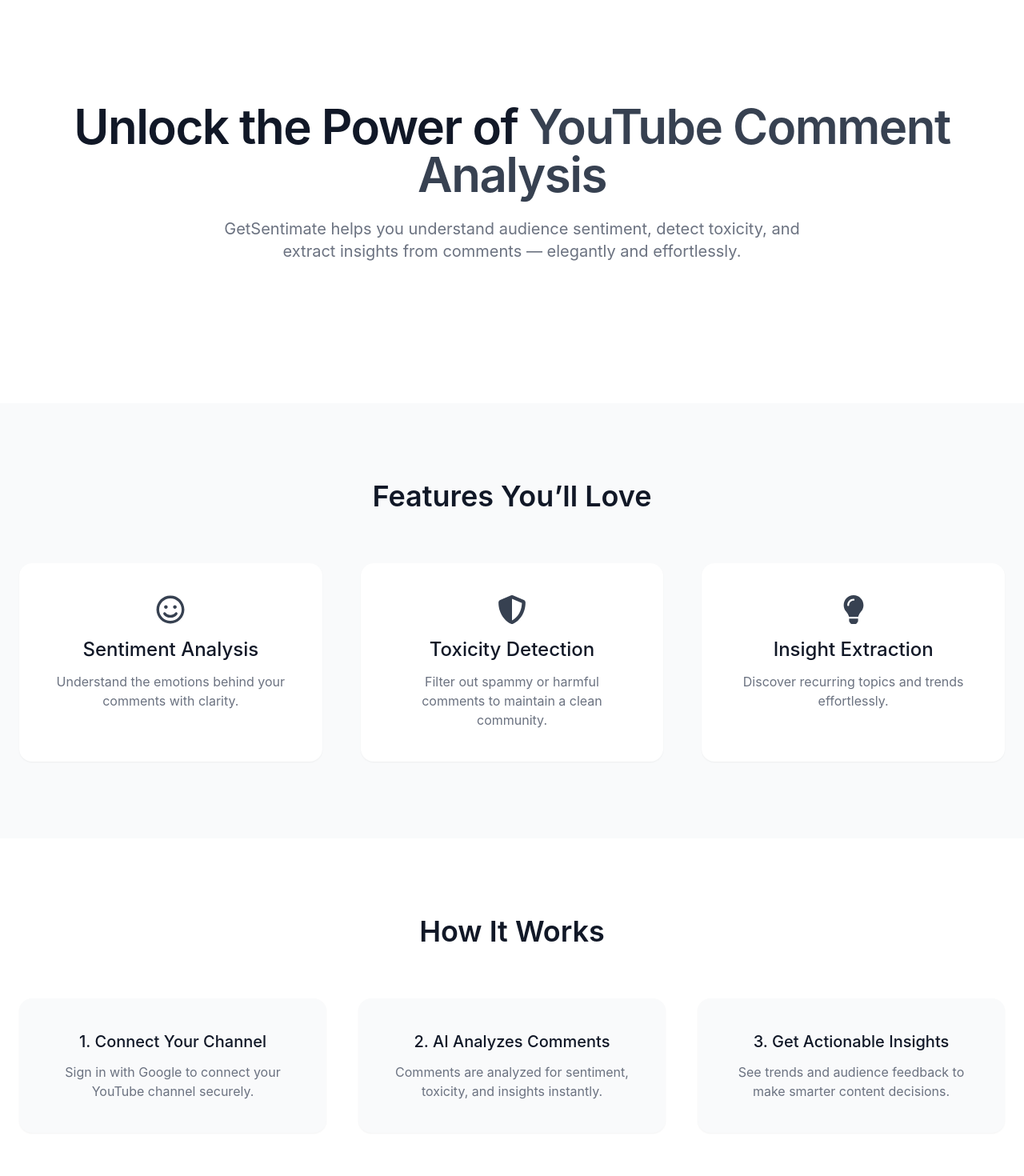
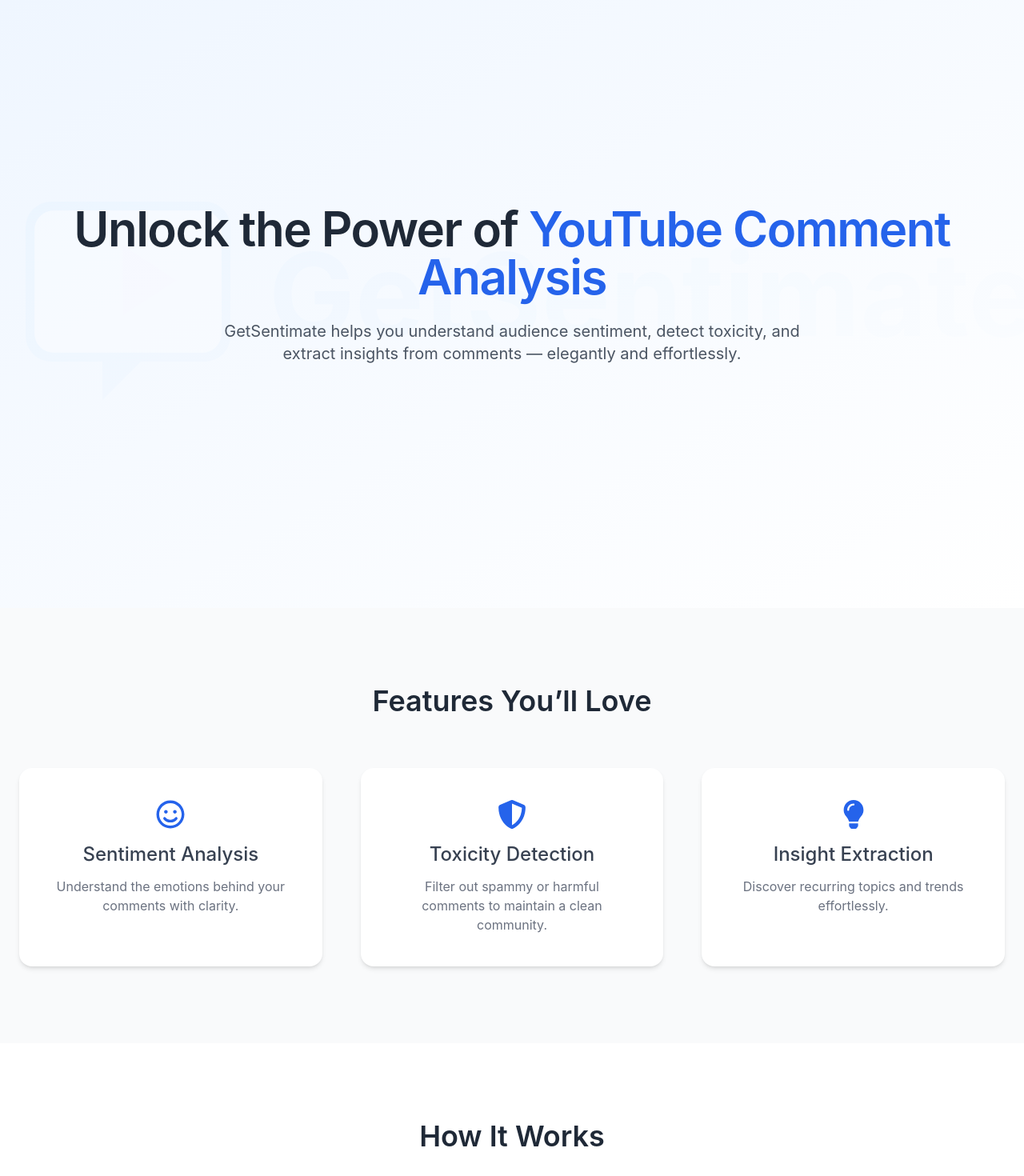
Before and after one commit to vaidiksule/getsentimate, a Next.js app in the folder frontend/: page / in a window 1280 px wide. Shown: the top 1470 px of the page at 80% size. Built offline with nearby package versions, Linux system fonts and the light colour scheme; no server answers.

Commit message:
improved landing page UI

```diff
--- a/frontend/src/app/page.tsx
+++ b/frontend/src/app/page.tsx
@@ -46,12 +46,13 @@
     <main className="min-h-screen font-sans text-gray-900 bg-white antialiased">
 
       {/* Hero Section */}
-      <section className="relative overflow-hidden">
-        <div className="max-w-7xl mx-auto px-6 py-32 text-center">
-          <h1 className="text-5xl md:text-6xl font-semibold mb-6 leading-tight tracking-tight">
-            Unlock the Power of <span className="text-gray-700">YouTube Comment Analysis</span>
+      <section className="relative overflow-hidden bg-gradient-to-br from-blue-50 to-white py-32">
+        <div className="absolute inset-0 bg-[url('/public/getsentimate-logo.svg')] opacity-50 bg-no-repeat bg-center bg-contain mix-blend-soft-light"></div>
+        <div className="max-w-7xl mx-auto px-6 py-32 text-center relative">
+          <h1 className="text-5xl md:text-6xl font-semibold mb-6 leading-tight tracking-tight text-gray-800">
+            Unlock the Power of <span className="text-blue-600">YouTube Comment Analysis</span>
           </h1>
-          <p className="text-lg md:text-xl text-gray-500 max-w-3xl mx-auto mb-12">
+          <p className="text-lg md:text-xl text-gray-600 max-w-3xl mx-auto mb-12">
             GetSentimate helps you understand audience sentiment, detect toxicity, and extract insights from comments — elegantly and effortlessly.
           </p>
 
@@ -64,21 +65,21 @@
       {/* Features Section */}
       <section className="py-24 bg-gray-50">
         <div className="max-w-7xl mx-auto px-6 text-center">
-          <h2 className="text-4xl font-semibold mb-16">Features You’ll Love</h2>
+          <h2 className="text-4xl font-semibold mb-16 text-gray-800">Features You’ll Love</h2>
           <div className="grid grid-cols-1 md:grid-cols-3 gap-12">
-            <div className="bg-white p-10 rounded-2xl shadow-sm hover:shadow-md transition cursor-default text-center">
-              <FaRegSmile className="text-4xl text-gray-700 mx-auto mb-4" />
-              <h3 className="text-2xl font-medium mb-3">Sentiment Analysis</h3>
+            <div className="bg-white p-10 rounded-2xl shadow-md hover:shadow-lg transition cursor-default text-center">
+              <FaRegSmile className="text-4xl text-blue-600 mx-auto mb-4" />
+              <h3 className="text-2xl font-medium mb-3 text-gray-700">Sentiment Analysis</h3>
               <p className="text-gray-500">Understand the emotions behind your comments with clarity.</p>
             </div>
-            <div className="bg-white p-10 rounded-2xl shadow-sm hover:shadow-md transition cursor-default text-center">
-              <FaShieldAlt className="text-4xl text-gray-700 mx-auto mb-4" />
-              <h3 className="text-2xl font-medium mb-3">Toxicity Detection</h3>
+            <div className="bg-white p-10 rounded-2xl shadow-md hover:shadow-lg transition cursor-default text-center">
+              <FaShieldAlt className="text-4xl text-blue-600 mx-auto mb-4" />
+              <h3 className="text-2xl font-medium mb-3 text-gray-700">Toxicity Detection</h3>
               <p className="text-gray-500">Filter out spammy or harmful comments to maintain a clean community.</p>
             </div>
-            <div className="bg-white p-10 rounded-2xl shadow-sm hover:shadow-md transition cursor-default text-center">
-              <FaLightbulb className="text-4xl text-gray-700 mx-auto mb-4" />
-              <h3 className="text-2xl font-medium mb-3">Insight Extraction</h3>
+            <div className="bg-white p-10 rounded-2xl shadow-md hover:shadow-lg transition cursor-default text-center">
+              <FaLightbulb className="text-4xl text-blue-600 mx-auto mb-4" />
+              <h3 className="text-2xl font-medium mb-3 text-gray-700">Insight Extraction</h3>
               <p className="text-gray-500">Discover recurring topics and trends effortlessly.</p>
             </div>
           </div>
@@ -88,18 +89,18 @@
       {/* How It Works Section */}
       <section className="py-24 bg-white">
         <div className="max-w-7xl mx-auto px-6 text-center">
-          <h2 className="text-4xl font-semibold mb-16">How It Works</h2>
+          <h2 className="text-4xl font-semibold mb-16 text-gray-800">How It Works</h2>
           <div className="grid grid-cols-1 md:grid-cols-3 gap-10">
-            <div className="bg-gray-50 p-10 rounded-2xl shadow-sm hover:shadow-md transition cursor-default">
-              <h3 className="text-xl font-medium mb-3">1. Connect Your Channel</h3>
+            <div className="bg-blue-50 p-10 rounded-2xl shadow-md hover:shadow-lg transition cursor-default">
+              <h3 className="text-xl font-medium mb-3 text-gray-700">1. Connect Your Channel</h3>
               <p className="text-gray-500">Sign in with Google to connect your YouTube channel securely.</p>
             </div>
-            <div className="bg-gray-50 p-10 rounded-2xl shadow-sm hover:shadow-md transition cursor-default">
-              <h3 className="text-xl font-medium mb-3">2. AI Analyzes Comments</h3>
+            <div className="bg-blue-50 p-10 rounded-2xl shadow-md hover:shadow-lg transition cursor-default">
+              <h3 className="text-xl font-medium mb-3 text-gray-700">2. AI Analyzes Comments</h3>
               <p className="text-gray-500">Comments are analyzed for sentiment, toxicity, and insights instantly.</p>
             </div>
-            <div className="bg-gray-50 p-10 rounded-2xl shadow-sm hover:shadow-md transition cursor-default">
-              <h3 className="text-xl font-medium mb-3">3. Get Actionable Insights</h3>
+            <div className="bg-blue-50 p-10 rounded-2xl shadow-md hover:shadow-lg transition cursor-default">
+              <h3 className="text-xl font-medium mb-3 text-gray-700">3. Get Actionable Insights</h3>
               <p className="text-gray-500">See trends and audience feedback to make smarter content decisions.</p>
             </div>
           </div>
@@ -107,14 +108,11 @@
       </section>
 
       {/* Final CTA Section */}
-      <section className="py-24 bg-white text-center">
-        <h2 className="text-4xl md:text-5xl font-semibold mb-6">Start Understanding Your Audience</h2>
-        <p className="text-gray-500 mb-8 max-w-2xl mx-auto">
+      <section className="py-24 bg-blue-100 text-center">
+        <h2 className="text-4xl md:text-5xl font-semibold mb-6 text-gray-800">Start Understanding Your Audience</h2>
+        <p className="text-gray-600 mb-8 max-w-2xl mx-auto">
           Sign in with Google and start analyzing YouTube comments effortlessly.
         </p>
-        {!user && (
-          <GoogleLoginButton clientId={process.env.NEXT_PUBLIC_GOOGLE_CLIENT_ID || ''} />
-        )}
       </section>
 
     </main>
```
